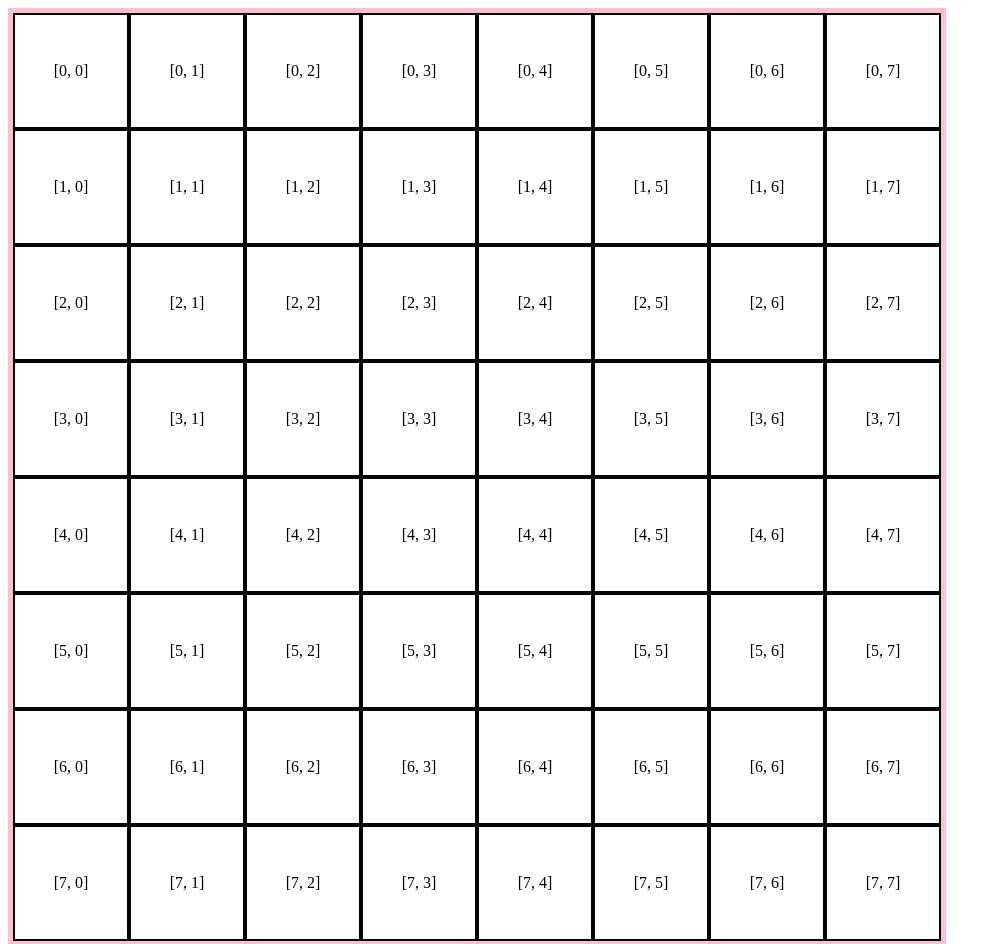
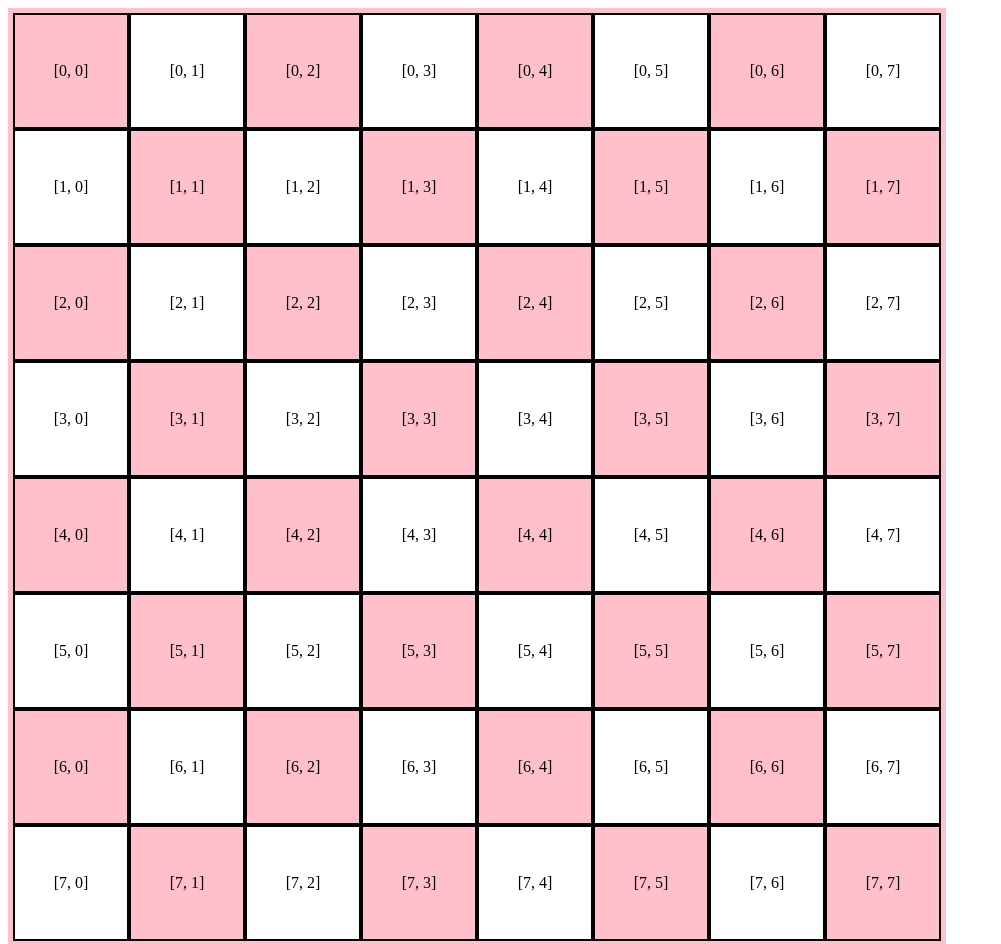
Before and after one commit to StephTorres22/knight-travails, a website built with webpack: page src/index.html in a window 1280 px wide. Shown: the top 944 px of the page, without its empty margins (0-1001 px from the left). Built offline with nearby package versions, Linux system fonts and the light colour scheme.

Commit message:
chequered pattern added to board, used data attribrute on grid initialisation

```diff
--- a/package.json
+++ b/package.json
@@ -2,15 +2,19 @@
   "name": "knight-travails",
   "version": "1.0.0",
   "description": "",
-  "main": "index.js",
+  "private": true,
   "scripts": {
     "test": "echo \"Error: no test specified\" && exit 1",
+    "build": "webpack",
     "start": "webpack serve --open"
   },
   "author": "",
   "license": "ISC",
   "devDependencies": {
+    "css-loader": "^6.8.1",
+    "html-loader": "^4.2.0",
     "html-webpack-plugin": "^5.5.3",
+    "style-loader": "^3.3.3",
     "webpack": "^5.87.0",
     "webpack-cli": "^5.1.4",
     "webpack-dev-server": "^4.15.1"
--- a/src/index.js
+++ b/src/index.js
@@ -18,16 +18,25 @@ import "./styles.css";
 
 const boardDiv = document.querySelector(".board");
 
+const chessBoard = create2DBoardArray(8);
 function makeGrid() {
-  chessBoard.forEach((row) => {
+  for (let i = 0; i < chessBoard.length; i++) {
+    let row = chessBoard[i];
     row.forEach((coordinate) => {
       let square = document.createElement("div");
       boardDiv.appendChild(square);
       square.classList.add("chessSquare");
       square.innerText = coordinate;
+      if (i% 2 == 0) {
+        square.setAttribute("data-even", true);
+      } else {
+        square.setAttribute("data-even", false);
+      }
     });
-  });
+
+  }
 }
+
 
 function create2DBoardArray(num) {
   let board = new Array(num);
@@ -42,10 +51,12 @@ function create2DBoardArray(num) {
   return board;
 }
 
-const chessBoard = create2DBoardArray(8);
 console.log(chessBoard);
 
-const ticTacToeBoard = create2DBoardArray(3);
-console.log(ticTacToeBoard);
-console.log(boardDiv);
+/* function assignDataForEachRow(){
+    for (let i = 0; i<chessBoard.length; i++){
+
+    }
+} */
+
 makeGrid();
--- a/src/styles.css
+++ b/src/styles.css
@@ -1,5 +1,5 @@
-:root{
-    box-sizing: border-box;
+:root {
+  box-sizing: border-box;
 }
 
 .chessSquare {
@@ -18,3 +18,10 @@
   display: grid;
   grid-template-columns: repeat(8, 1fr);
 }
+.chessSquare[data-even="true"]:nth-child(odd) {
+  background: pink;
+}
+
+.chessSquare[data-even="false"]:nth-child(even) {
+  background-color: pink;
+}
```
Also changed, not shown: 1 other file.
